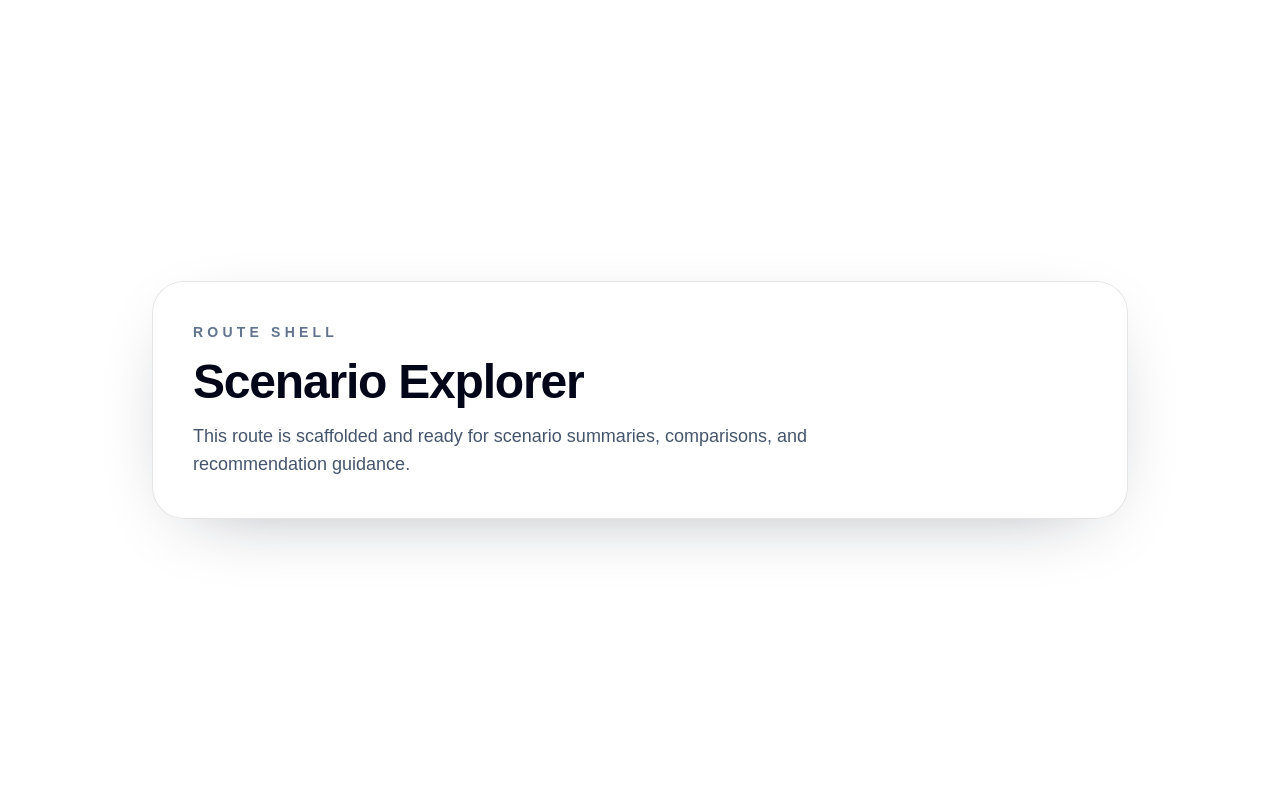
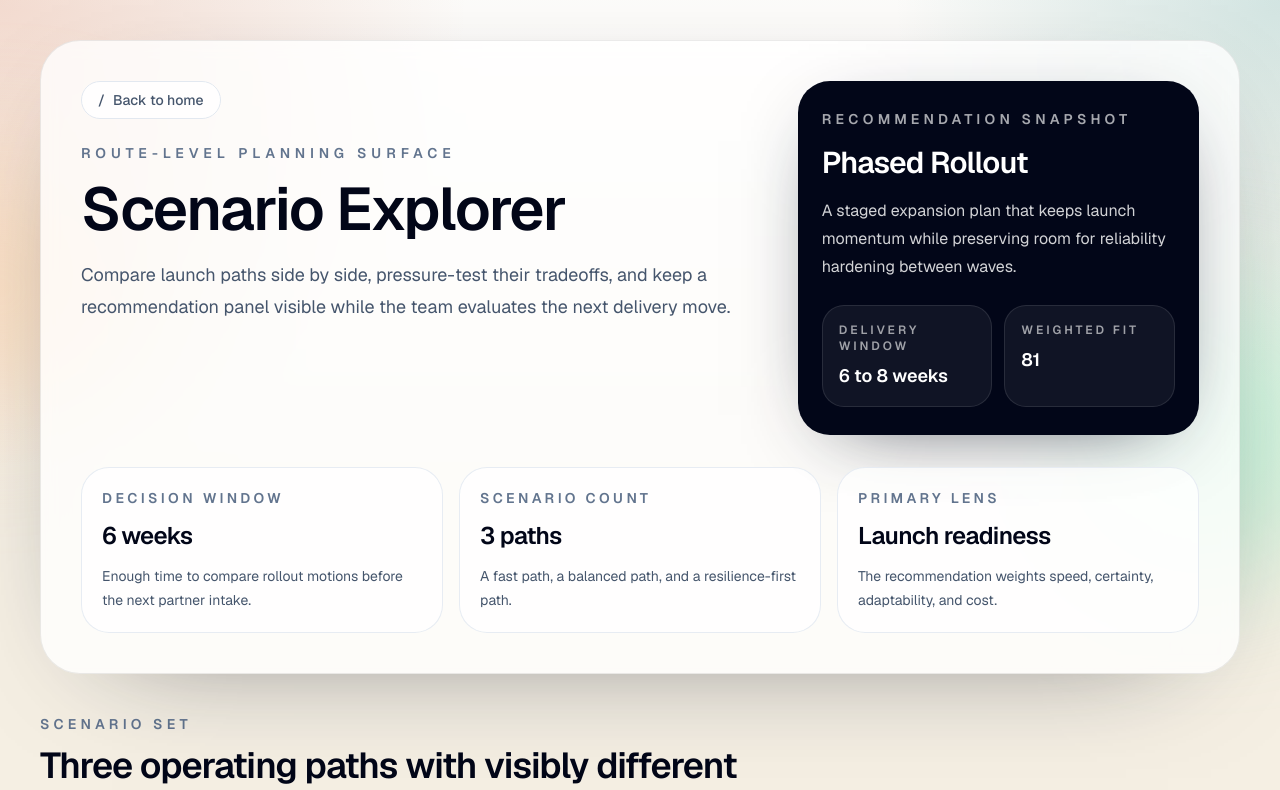
Before and after one commit to iamasx/api-test, a Next.js app: page /scenario-explorer in a window 1280 px wide. Shown: the top 790 px of the page. Built offline with nearby package versions, Linux system fonts and the light colour scheme.

Commit message:
feat: build scenario explorer route

```diff
--- a/src/app/scenario-explorer/page.tsx
+++ b/src/app/scenario-explorer/page.tsx
@@ -1,18 +1,158 @@
+import type { Metadata } from "next";
+import Link from "next/link";
+
+import { ComparisonBlock } from "@/components/scenario-explorer/comparison-block";
+import { RecommendationPanel } from "@/components/scenario-explorer/recommendation-panel";
+import { ScenarioSummaryCard } from "@/components/scenario-explorer/scenario-summary-card";
+import { SectionHeading } from "@/components/scenario-explorer/section-heading";
+import {
+  alternativeScenarios,
+  comparisonSections,
+  overviewStats,
+  rankedScenarios,
+  recommendedScenario,
+} from "@/data/scenario-explorer";
+
+export const metadata: Metadata = {
+  title: "Scenario Explorer",
+  description:
+    "Compare delivery scenarios with summaries, comparison blocks, and recommendation guidance.",
+};
+
 export default function ScenarioExplorerPage() {
   return (
-    <main className="mx-auto flex min-h-screen w-full max-w-5xl items-center justify-center px-6 py-16">
-      <section className="w-full rounded-[32px] border border-black/10 bg-white/80 p-10 shadow-[0_20px_80px_-40px_rgba(15,23,42,0.45)] backdrop-blur">
-        <p className="text-sm font-semibold uppercase tracking-[0.3em] text-slate-500">
-          Route Shell
+    <div className="relative min-h-screen overflow-hidden bg-[#f5efe3] font-sans text-slate-950">
+      <div
+        aria-hidden="true"
+        className="absolute inset-x-0 top-0 h-[32rem] bg-[radial-gradient(circle_at_top_left,_rgba(194,65,12,0.18),_transparent_34%),radial-gradient(circle_at_top_right,_rgba(15,118,110,0.18),_transparent_28%),linear-gradient(180deg,_rgba(255,255,255,0.85),_rgba(245,239,227,0.18))]"
+      />
+      <div
+        aria-hidden="true"
+        className="absolute left-[-8rem] top-40 h-64 w-64 rounded-full bg-orange-200/50 blur-3xl"
+      />
+      <div
+        aria-hidden="true"
+        className="absolute right-[-4rem] top-72 h-72 w-72 rounded-full bg-emerald-200/55 blur-3xl"
+      />
+
+      <main className="relative mx-auto flex w-full max-w-7xl flex-col gap-10 px-6 py-8 sm:px-8 lg:px-10 lg:py-10">
+        <header className="overflow-hidden rounded-[40px] border border-black/8 bg-white/78 p-6 shadow-[0_30px_120px_-72px_rgba(15,23,42,0.7)] backdrop-blur sm:p-8 lg:p-10">
+          <div className="grid gap-8 lg:grid-cols-[minmax(0,1.45fr)_minmax(320px,0.85fr)]">
+            <div>
+              <Link
+                href="/"
+                className="inline-flex items-center gap-2 rounded-full border border-slate-200 bg-white/80 px-4 py-2 text-sm font-medium text-slate-600 transition hover:border-slate-300 hover:text-slate-950"
+              >
+                <span aria-hidden="true">/</span>
+                Back to home
+              </Link>
+              <p className="mt-6 text-sm font-semibold uppercase tracking-[0.35em] text-slate-500">
+                Route-level planning surface
               </p>
-        <h1 className="mt-4 text-4xl font-semibold tracking-tight text-slate-950 sm:text-5xl">
+              <h1 className="mt-4 max-w-3xl text-4xl font-semibold tracking-tight text-slate-950 sm:text-5xl lg:text-6xl">
                 Scenario Explorer
               </h1>
-        <p className="mt-4 max-w-2xl text-base leading-7 text-slate-600 sm:text-lg">
-          This route is scaffolded and ready for scenario summaries,
-          comparisons, and recommendation guidance.
+              <p className="mt-5 max-w-3xl text-base leading-8 text-slate-600 sm:text-lg">
+                Compare launch paths side by side, pressure-test their tradeoffs,
+                and keep a recommendation panel visible while the team evaluates
+                the next delivery move.
               </p>
+            </div>
+
+            <div className="rounded-[32px] bg-slate-950 px-6 py-7 text-white shadow-[0_20px_80px_-40px_rgba(15,23,42,0.85)]">
+              <p className="text-sm font-semibold uppercase tracking-[0.3em] text-white/65">
+                Recommendation snapshot
+              </p>
+              <h2 className="mt-4 text-3xl font-semibold tracking-tight">
+                {recommendedScenario.name}
+              </h2>
+              <p className="mt-4 text-sm leading-7 text-white/82 sm:text-base">
+                {recommendedScenario.summary}
+              </p>
+              <div className="mt-6 grid gap-3 sm:grid-cols-2">
+                <div className="rounded-[22px] border border-white/10 bg-white/6 p-4">
+                  <p className="text-xs font-semibold uppercase tracking-[0.25em] text-white/60">
+                    Delivery window
+                  </p>
+                  <p className="mt-2 text-lg font-semibold">
+                    {recommendedScenario.deliveryWindow}
+                  </p>
+                </div>
+                <div className="rounded-[22px] border border-white/10 bg-white/6 p-4">
+                  <p className="text-xs font-semibold uppercase tracking-[0.25em] text-white/60">
+                    Weighted fit
+                  </p>
+                  <p className="mt-2 text-lg font-semibold">
+                    {recommendedScenario.weightedScore}
+                  </p>
+                </div>
+              </div>
+            </div>
+          </div>
+
+          <div className="mt-8 grid gap-4 md:grid-cols-3">
+            {overviewStats.map((stat) => (
+              <div
+                key={stat.label}
+                className="rounded-[28px] border border-slate-200/80 bg-white/72 p-5"
+              >
+                <p className="text-sm font-semibold uppercase tracking-[0.24em] text-slate-500">
+                  {stat.label}
+                </p>
+                <p className="mt-3 text-2xl font-semibold tracking-tight text-slate-950">
+                  {stat.value}
+                </p>
+                <p className="mt-3 text-sm leading-6 text-slate-600">
+                  {stat.detail}
+                </p>
+              </div>
+            ))}
+          </div>
+        </header>
+
+        <section aria-labelledby="scenario-set" className="space-y-6">
+          <SectionHeading
+            id="scenario-set"
+            eyebrow="Scenario set"
+            title="Three operating paths with visibly different tradeoffs"
+            description="Each card compresses the delivery posture, score profile, and practical watchouts into a format that stays readable on mobile and dense enough for route-level comparison on desktop."
+          />
+
+          <div className="grid gap-6 xl:grid-cols-3">
+            {rankedScenarios.map((scenario, index) => (
+              <ScenarioSummaryCard
+                key={scenario.id}
+                scenario={scenario}
+                rank={index}
+              />
+            ))}
+          </div>
+        </section>
+
+        <section className="grid gap-8 lg:grid-cols-[minmax(0,1.45fr)_minmax(320px,0.85fr)] lg:items-start">
+          <div className="space-y-6">
+            <SectionHeading
+              id="comparison-blocks"
+              eyebrow="Comparison blocks"
+              title="Decision signals organized into scannable blocks"
+              description="The comparison sections keep the route focused on operational questions: how delivery unfolds, what traffic reveals, and which triggers justify a change in strategy."
+            />
+
+            {comparisonSections.map((section) => (
+              <ComparisonBlock
+                key={section.id}
+                section={section}
+                scenarios={rankedScenarios}
+              />
+            ))}
+          </div>
+
+          <RecommendationPanel
+            recommendedScenario={recommendedScenario}
+            alternativeScenarios={alternativeScenarios}
+          />
         </section>
       </main>
+    </div>
   );
 }
```
Lines whose indentation alone changed are shown as unchanged.
